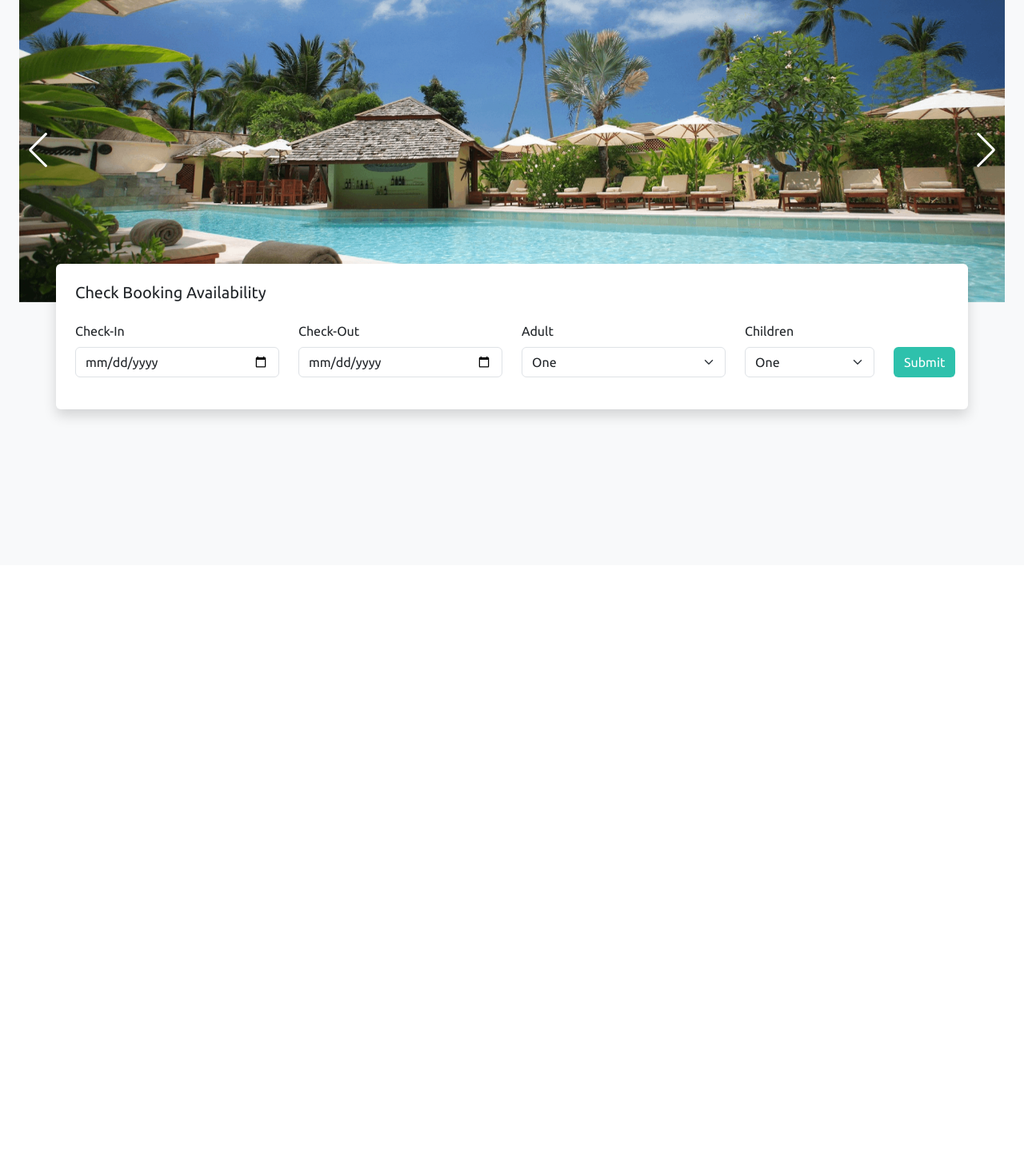
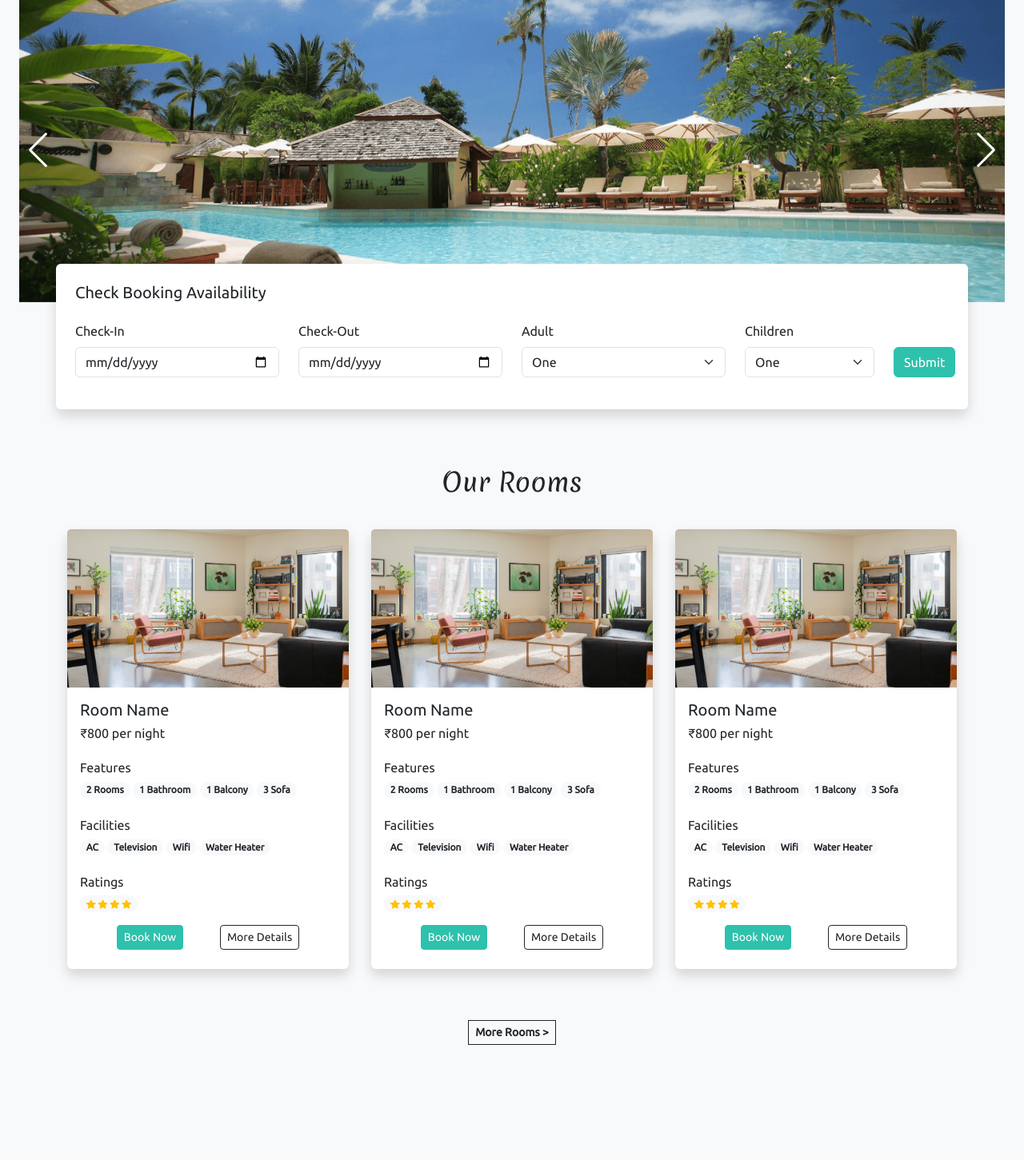
Before and after one commit to devashishsoni98/Web-Based-Skyline-Management-System, a PHP site: page / in a window 1280 px wide. Shown: the part 93-1544 px from the top of the page at 80% size. Before the commit the page ends 621 px from the top, so only its background shows below. Run offline with PHP 8.4, Linux system fonts and the light colour scheme.

Commit message:
adding rooms cards

```diff
--- a/style.css
+++ b/CSS/common.css
@@ -22,9 +22,11 @@ input[type="number"] {
 
 .custom-bg {
   background-color: #2ec1ac;
+  border: 1px solid #2ec1ac;
 }
 .custom-bg:hover {
   background-color: #279e8c;
+  border: 1px solid #279e8c;
 }
 
 /* Availability Form */
--- a/index.html
+++ b/index.html
@@ -3,7 +3,7 @@
   <head>
     <meta charset="UTF-8" />
     <meta name="viewport" content="width=device-width, initial-scale=1.0" />
-    <title>TITLE</title>
+    <title>Skyline</title>
     <link
       href="https://cdn.jsdelivr.net/npm/bootstrap@5.3.2/dist/css/bootstrap.min.css"
       rel="stylesheet"
@@ -24,7 +24,7 @@
       rel="stylesheet"
       href="https://cdn.jsdelivr.net/npm/swiper@10/swiper-bundle.min.css"
     />
-    <link rel="stylesheet" href="style.css" />
+    <link rel="stylesheet" href="CSS/common.css" />
   </head>
 
   <body class="bg-light">
@@ -271,42 +271,42 @@
         <div class="swiper-wrapper">
           <div class="swiper-slide">
             <img
-              src="Images/carousel/1.png"
+              src="Images/Carousel/1.png"
               alt="first_pic"
               class="w-100 d-block"
             />
           </div>
           <div class="swiper-slide">
             <img
-              src="Images/carousel/2.png"
+              src="Images/Carousel/2.png"
               alt="second_pic"
               class="w-100 d-block"
             />
           </div>
           <div class="swiper-slide">
             <img
-              src="Images/carousel/3.png"
+              src="Images/Carousel/3.png"
               alt="third_pic"
               class="w-100 d-block"
             />
           </div>
           <div class="swiper-slide">
             <img
-              src="Images/carousel/4.png"
+              src="Images/Carousel/4.png"
               alt="fourth_pic"
               class="w-100 d-block"
             />
           </div>
           <div class="swiper-slide">
             <img
-              src="Images/carousel/5.png"
+              src="Images/Carousel/5.png"
               alt="fifth_pic"
               class="w-100 d-block"
             />
           </div>
           <div class="swiper-slide">
             <img
-              src="Images/carousel/6.png"
+              src="Images/Carousel/6.png"
               alt="sixth_pic"
               class="w-100 d-block"
             />
@@ -371,6 +371,193 @@
       </div>
     </div>
 
+    <!-- Rooms -->
+    <h2 class="mt-5 pt-4 mb-4 text-center font-bold h-font">Our Rooms</h2>
+    <div class="container">
+      <div class="row">
+
+        <div class="col-lg-4 col-md-6 my-3">
+          <div
+            class="card border-0 shadow"
+            style="max-width: 22rem; margin: auto"
+          >
+            <img src="Images/Rooms/1.jpg" class="card-img-top" alt="room_1" />
+            <div class="card-body">
+              <h5>Room Name</h5>
+              <h6 class="mb-4">₹800 per night</h6>
+              <div class="features mb-4">
+                <h6 class="mb-1">Features</h6>
+                <span class="badge rounded-pill bg-light text-dark text-wrap">
+                  2 Rooms
+                </span>
+                <span class="badge rounded-pill bg-light text-dark text-wrap">
+                  1 Bathroom
+                </span>
+                <span class="badge rounded-pill bg-light text-dark text-wrap">
+                  1 Balcony
+                </span>
+                <span class="badge rounded-pill bg-light text-dark text-wrap">
+                  3 Sofa
+                </span>
+              </div>
+              <div class="facilities mb-4">
+                <h6 class="mb-1">Facilities</h6>
+                <span class="badge rounded-pill bg-light text-dark text-wrap">
+                  AC
+                </span>
+                <span class="badge rounded-pill bg-light text-dark text-wrap">
+                  Television
+                </span>
+                <span class="badge rounded-pill bg-light text-dark text-wrap">
+                  Wifi
+                </span>
+                <span class="badge rounded-pill bg-light text-dark text-wrap">
+                  Water Heater
+                </span>
+              </div>
+              <div class="rating mb-3">
+                <h6 class="mb-1">Ratings</h6>
+                <span class="badge rounded-pill bg-light">
+                  <i class="bi bi-star-fill text-warning"></i>
+                  <i class="bi bi-star-fill text-warning"></i>
+                  <i class="bi bi-star-fill text-warning"></i>
+                  <i class="bi bi-star-fill text-warning"></i>
+                </span>
+              </div>
+
+              <div class="d-flex justify-content-evenly mb-2">
+                <a href="#" class="btn btn-sm text-white custom-bg shadow-none">Book Now</a>
+                <a href="#" class="btn btn-sm btn-outline-dark shadow-none">More Details</a>
+
+              </div>
+            </div>
+          </div>
+        </div>
+        <div class="col-lg-4 col-md-6 my-3">
+          <div
+            class="card border-0 shadow"
+            style="max-width: 22rem; margin: auto"
+          >
+            <img src="Images/Rooms/1.jpg" class="card-img-top" alt="room_1" />
+            <div class="card-body">
+              <h5>Room Name</h5>
+              <h6 class="mb-4">₹800 per night</h6>
+              <div class="features mb-4">
+                <h6 class="mb-1">Features</h6>
+                <span class="badge rounded-pill bg-light text-dark text-wrap">
+                  2 Rooms
+                </span>
+                <span class="badge rounded-pill bg-light text-dark text-wrap">
+                  1 Bathroom
+                </span>
+                <span class="badge rounded-pill bg-light text-dark text-wrap">
+                  1 Balcony
+                </span>
+                <span class="badge rounded-pill bg-light text-dark text-wrap">
+                  3 Sofa
+                </span>
+              </div>
+              <div class="facilities mb-4">
+                <h6 class="mb-1">Facilities</h6>
+                <span class="badge rounded-pill bg-light text-dark text-wrap">
+                  AC
+                </span>
+                <span class="badge rounded-pill bg-light text-dark text-wrap">
+                  Television
+                </span>
+                <span class="badge rounded-pill bg-light text-dark text-wrap">
+                  Wifi
+                </span>
+                <span class="badge rounded-pill bg-light text-dark text-wrap">
+                  Water Heater
+                </span>
+              </div>
+              <div class="rating mb-3">
+                <h6 class="mb-1">Ratings</h6>
+                <span class="badge rounded-pill bg-light">
+                  <i class="bi bi-star-fill text-warning"></i>
+                  <i class="bi bi-star-fill text-warning"></i>
+                  <i class="bi bi-star-fill text-warning"></i>
+                  <i class="bi bi-star-fill text-warning"></i>
+                </span>
+              </div>
+
+              <div class="d-flex justify-content-evenly mb-2">
+                <a href="#" class="btn btn-sm text-white custom-bg shadow-none">Book Now</a>
+                <a href="#" class="btn btn-sm btn-outline-dark shadow-none">More Details</a>
+
+              </div>
+            </div>
+          </div>
+        </div>
+        <div class="col-lg-4 col-md-6 my-3">
+          <div
+            class="card border-0 shadow"
+            style="max-width: 22rem; margin: auto"
+          >
+            <img src="Images/Rooms/1.jpg" class="card-img-top" alt="room_1" />
+            <div class="card-body">
+              <h5>Room Name</h5>
+              <h6 class="mb-4">₹800 per night</h6>
+              <div class="features mb-4">
+                <h6 class="mb-1">Features</h6>
+                <span class="badge rounded-pill bg-light text-dark text-wrap">
+                  2 Rooms
+                </span>
+                <span class="badge rounded-pill bg-light text-dark text-wrap">
+                  1 Bathroom
+                </span>
+                <span class="badge rounded-pill bg-light text-dark text-wrap">
+                  1 Balcony
+                </span>
+                <span class="badge rounded-pill bg-light text-dark text-wrap">
+                  3 Sofa
+                </span>
+              </div>
+              <div class="facilities mb-4">
+                <h6 class="mb-1">Facilities</h6>
+                <span class="badge rounded-pill bg-light text-dark text-wrap">
+                  AC
+                </span>
+                <span class="badge rounded-pill bg-light text-dark text-wrap">
+                  Television
+                </span>
+                <span class="badge rounded-pill bg-light text-dark text-wrap">
+                  Wifi
+                </span>
+                <span class="badge rounded-pill bg-light text-dark text-wrap">
+                  Water Heater
+                </span>
+              </div>
+              <div class="rating mb-3">
+                <h6 class="mb-1">Ratings</h6>
+                <span class="badge rounded-pill bg-light">
+                  <i class="bi bi-star-fill text-warning"></i>
+                  <i class="bi bi-star-fill text-warning"></i>
+                  <i class="bi bi-star-fill text-warning"></i>
+                  <i class="bi bi-star-fill text-warning"></i>
+                </span>
+              </div>
+
+              <div class="d-flex justify-content-evenly mb-2">
+                <a href="#" class="btn btn-sm text-white custom-bg shadow-none">Book Now</a>
+                <a href="#" class="btn btn-sm btn-outline-dark shadow-none">More Details</a>
+
+              </div>
+            </div>
+          </div>
+        </div>
+
+        <div class="col-lg-12 text-center mt-5">
+          <a
+            href="#"
+            class="btn btn-sm btn-outline-dark rounded-0 fw-bold shadow-none"
+            >More Rooms ></a
+          >
+        </div>
+      </div>
+    </div>
+
     <br /><br /><br />
     <br /><br /><br />
 
```
Also changed, not shown: Images/Rooms/1.jpg (added), Images/Rooms/2.png (added), Images/Rooms/3.png (added), Images/Rooms/4.png (added), Images/Rooms/5.png (added), Images/Rooms/6.png (added), Images/Rooms/7.png (added), Images/Rooms/8.png (added), Images/Rooms/thumbnail.jpg (added).
